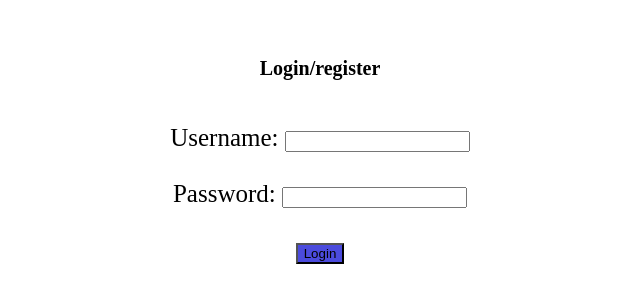
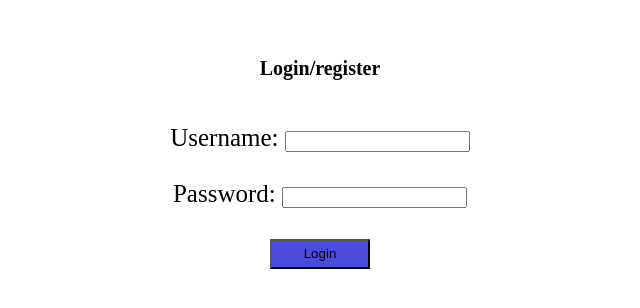
Before and after one commit to SeraphSpark/Mauli-KSK, a plain HTML site: page pages/login.html in a window 1280 px wide. Shown: the part 112-420 px from the top of the page, without its empty margins (320-960 px from the left). Drawn offline with Linux system fonts and the light colour scheme.

Commit message:
some changes in login page

```diff
--- a/pages/login.html
+++ b/pages/login.html
@@ -20,7 +20,7 @@
             <label for="password">Password:</label>
             <input type="password" id="password" name="password" required><br><br>
 
-            <button type="submit" style="background-color: rgb(75, 75, 221);">Login</button>
+            <button type="submit" style="background-color: rgb(75, 75, 221); width: 100px; height: 30px;">Login</button>
         </form>
 
     </div>
```
